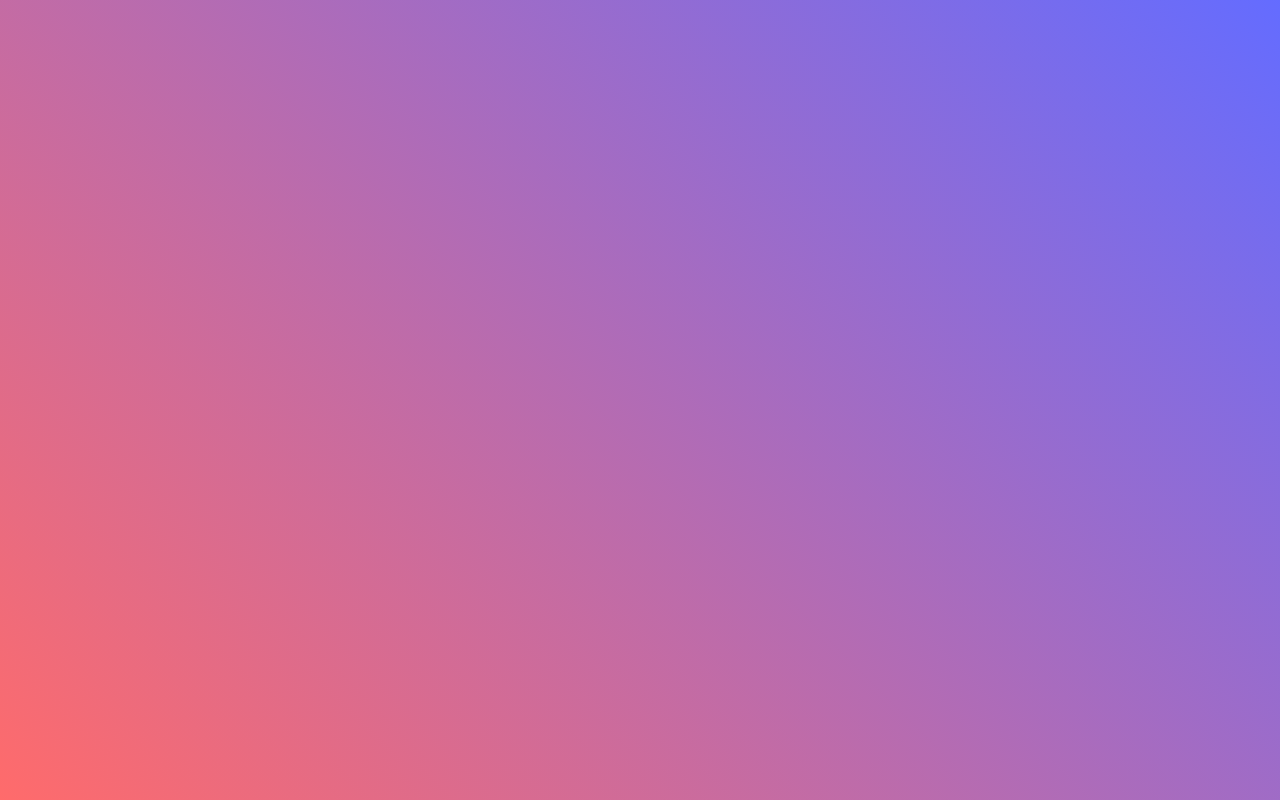
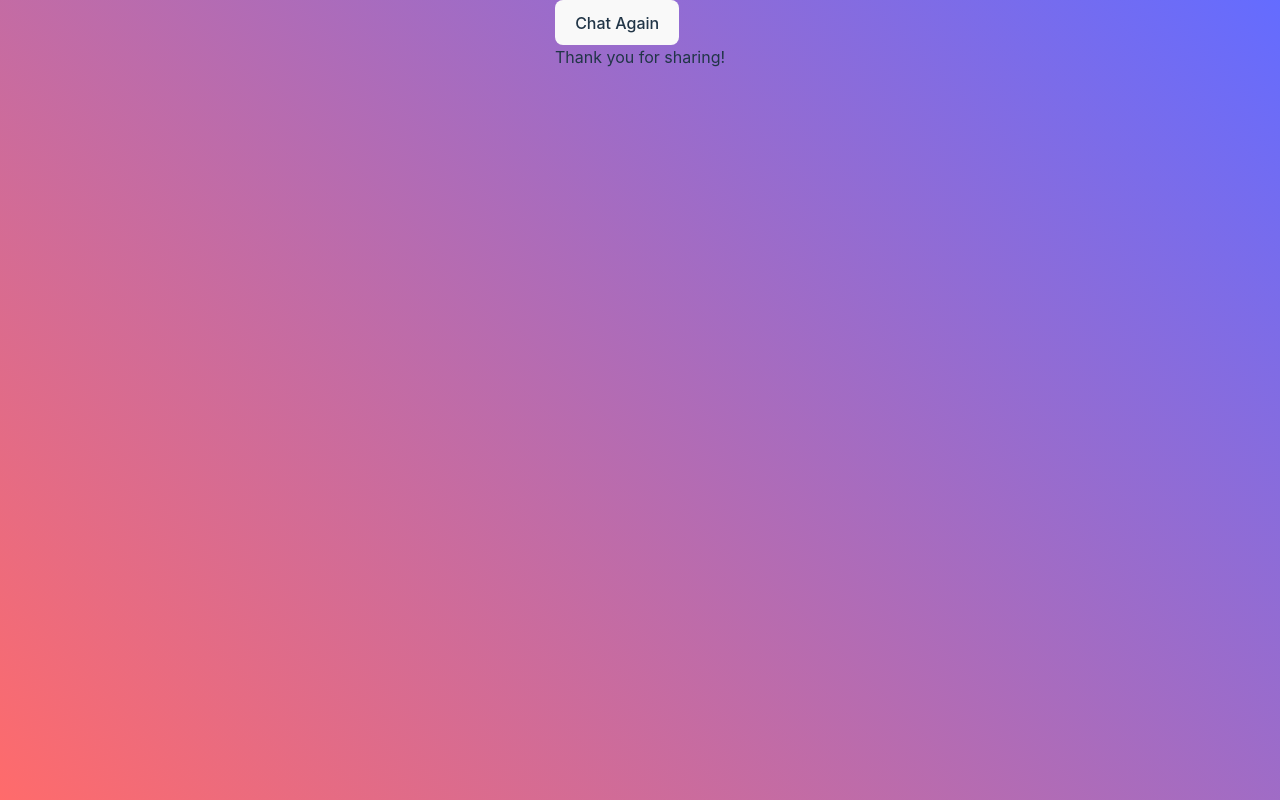
Before and after one commit to hiromikoreyes/fake-it, a React (Vite) app in the folder front-end/: page /results in a window 1280 px wide. Before the commit this address had no page. Built offline with nearby package versions, Linux system fonts and the light colour scheme.

Commit message:
centered the div

```diff
--- a/front-end/src/App.jsx
+++ b/front-end/src/App.jsx
@@ -14,6 +14,7 @@ function App() {
         <Routes>
           <Route path="/home" element={<Home />} />
           <Route path="/choice" element={<Choice />} />
+          <Route path="/results" element={<Result />} />
           <Route path="/webcam/:var" element={<Conversation />} />
         </Routes>
       </BrowserRouter>}
--- a/front-end/src/components/character.jsx
+++ b/front-end/src/components/character.jsx
@@ -13,13 +13,13 @@ export default function Character(){
     function chooseCharacterAlex(){
         location.href="/webcam/alex"
     }
-    function chooseCharacterAlex(){
+    function chooseCharacterMom(){
         location.href="/webcam/mom"
     }
 
 
     return(
-        <div className="character-card-container flex justify-center">
+        <div className="character-card-container flex justify-center pt-36 ">
             <div onClick={chooseCharacterRex} className="w-80 character-card border-2 border-gray-700 hover:scale-110 transition-all rounded-lg">
                 <div className="cc-title">
                     REX
@@ -31,7 +31,7 @@ export default function Character(){
                     Rex is your best friend who feeds into all your wacky and crazy delusions.
                 </div>
             </div>
-            <div className="w-80 character-card border-2 border-gray-700 hover:scale-110 transition-all rounded-lg">
+            <div onClick={chooseCharacterMom} className="w-80 character-card border-2 border-gray-700 hover:scale-110 transition-all rounded-lg">
                 <div className="cc-title">
                     MOM
                 </div>
@@ -42,7 +42,7 @@ export default function Character(){
                     Your loving, caring, overendearing, warm, mother.
                 </div>
             </div>
-            <div className="w-80 character-card border-2 border-gray-700 hover:scale-110 transition-all rounded-lg">
+            <div onClick={chooseCharacterAlex} className="w-80 character-card border-2 border-gray-700 hover:scale-110 transition-all rounded-lg">
                 <div className="cc-title text-center">
                     ALEX
                 </div>
--- a/front-end/src/index.css
+++ b/front-end/src/index.css
@@ -29,9 +29,7 @@ a:hover {
 
 body {
   margin: 0;
-  display: flex;
   place-items: center;
-  min-width: 320px;
   min-height: 100vh;
 }
 
--- a/front-end/src/pages/result.jsx
+++ b/front-end/src/pages/result.jsx
@@ -1,11 +1,17 @@
 import React from "react"
 
 export default function Result(){
-
-    endConversation();
+    function goBack(){
+        location.href="/choice"
+    }
 
     return(
-        <div></div>
+        <div className="flex-col w-full justify-center">
+            <button onClick={goBack}>Chat Again</button>
+            <div className="font-extrabold text-center ml">
+                Thank you for sharing!
+            </div>
+        </div>
     )
 
 }
```
